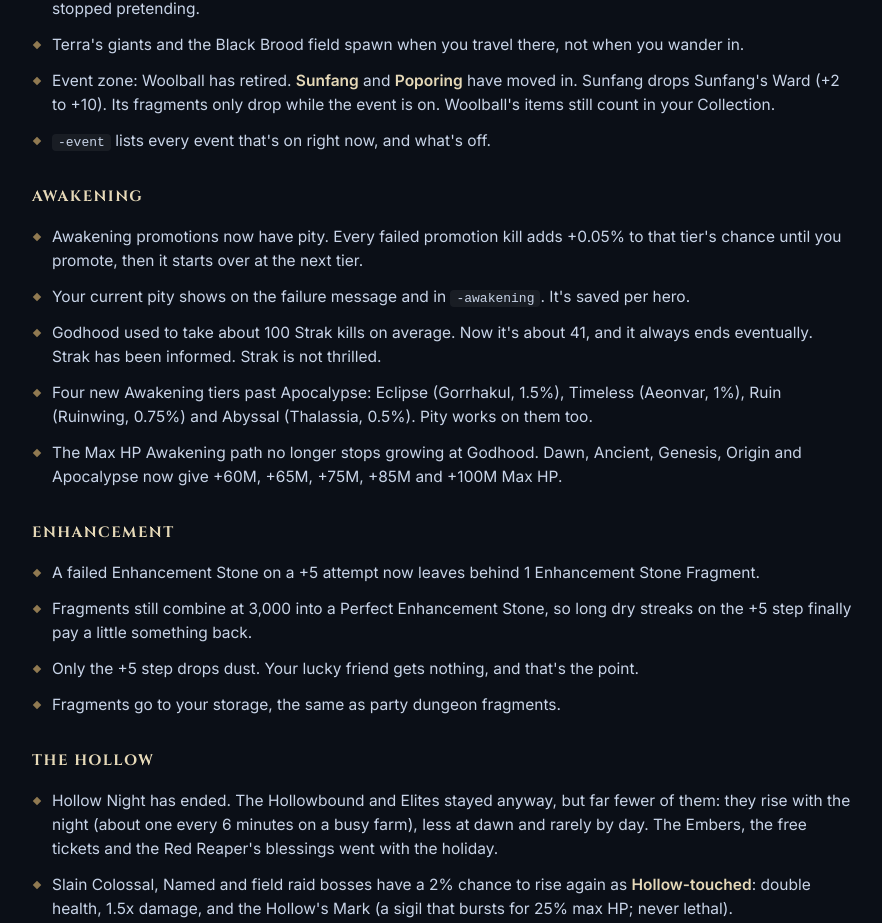
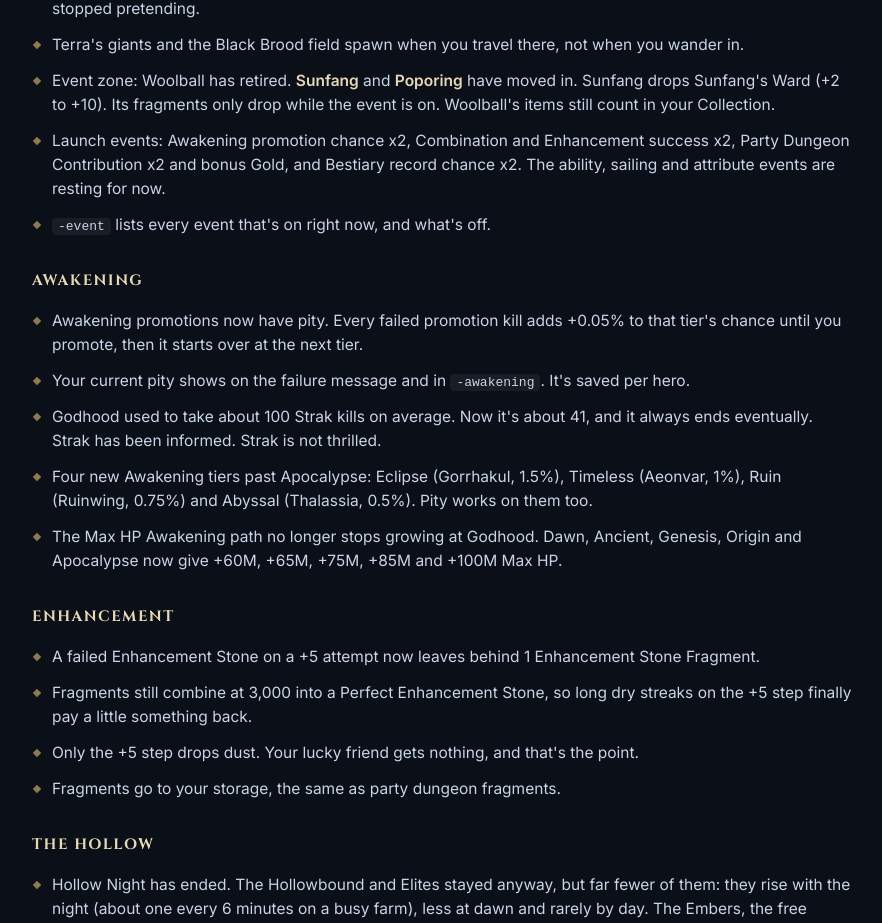
Before and after one commit to Echowrought/echowrought-site, a plain HTML site: page public/patch-notes/1-30/index.html in a window 1280 px wide. Shown: the part 10718-11641 px from the top of the page, without its empty margins (274-1156 px from the left). Drawn offline with nearby package versions, Linux system fonts and the light colour scheme.

Commit message:
Patch notes 1.30: launch events
Co-Authored-By: Claude Opus 5.5 <noreply@anthropic.com>
Claude-Session: https://claude.ai/code/session_01CMHuxrduyytvaKofprdCnB

```diff
--- a/public/patch-notes/1-30/index.html
+++ b/public/patch-notes/1-30/index.html
@@ -490,6 +490,7 @@
           <li>The day/night clock is gone. The sky in these realms hasn't moved since the war ended; the map just stopped pretending.</li>
           <li>Terra's giants and the Black Brood field spawn when you travel there, not when you wander in.</li>
           <li>Event zone: Woolball has retired. <b>Sunfang</b> and <b>Poporing</b> have moved in. Sunfang drops Sunfang's Ward (+2 to +10). Its fragments only drop while the event is on. Woolball's items still count in your Collection.</li>
+          <li>Launch events: Awakening promotion chance x2, Combination and Enhancement success x2, Party Dungeon Contribution x2 and bonus Gold, and Bestiary record chance x2. The ability, sailing and attribute events are resting for now.</li>
           <li><code>-event</code> lists every event that's on right now, and what's off.</li>
         </ul>
         <h3 class="pn-sub">Awakening</h3>
```
